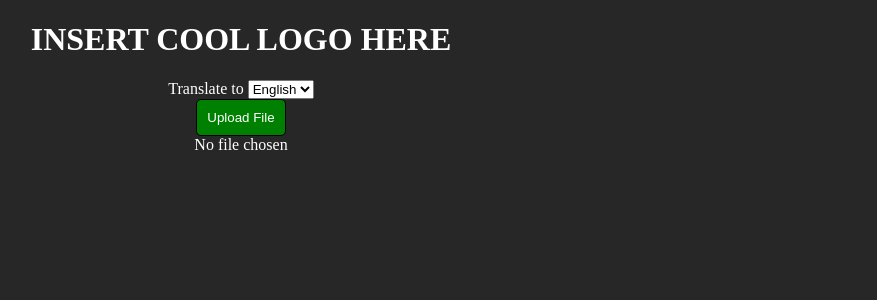
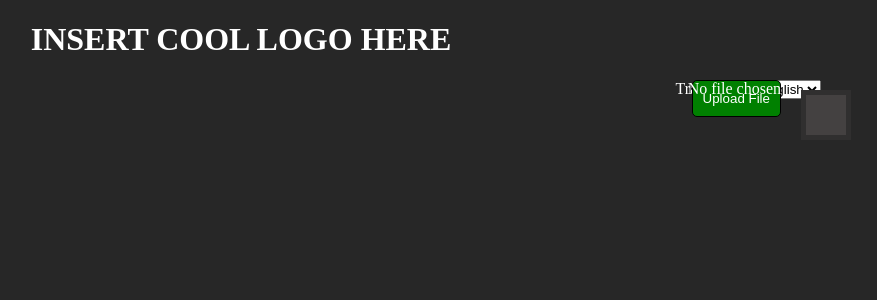
Before and after one commit to NoahTN/PictureThese, a Flask app: page / in a window 1280 px wide. Shown: the top 300 px of the page, without its empty margins (399-1276 px from the left). Run offline with Flask 2, Linux system fonts and the light colour scheme; parts of the project's set-up code (start-up, migrations or seed data) failed here and were passed over.

Commit message:
Update style.css

```diff
--- a/static/css/style.css
+++ b/static/css/style.css
@@ -2,6 +2,10 @@ body {
     text-align: center;
     background-color:#272727;
     color: white;
+}
+
+#logo {
+    width: 50%;
 }
 
 #image-div {
@@ -13,6 +17,7 @@ body {
     display: inline-block;
     vertical-align: top;
     padding: 5px;
+
 }
 
 #custom-upload-btn {
@@ -22,6 +27,8 @@ body {
     border: 1px solid black;
     border-radius: 5px;
     cursor: pointer;
+    position: absolute;
+    right: 100px;
 }
 
 #custom-upload-btn:hover {
@@ -29,5 +36,21 @@ body {
 }
 
 #custom-upload-text {
+    position: absolute;
+    right: 100px;
 
 }
+#lang-div{
+    position: absolute;
+    right: 60px;
+}
+
+p{
+    position: absolute;
+    right: 20px;
+    background: rgb(68, 65, 65);
+    border: 5px solid rgb(48, 47, 47);
+    padding: 20px;
+    margin:10px;
+    text-align: justify
+}
```
